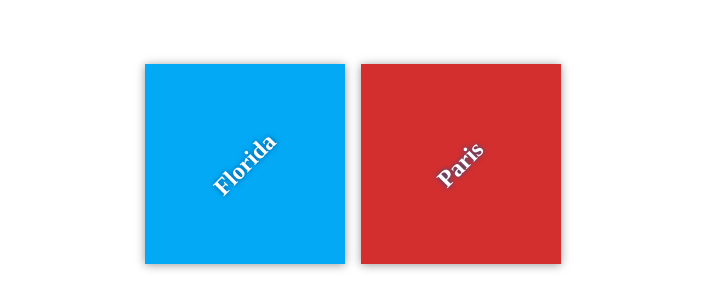
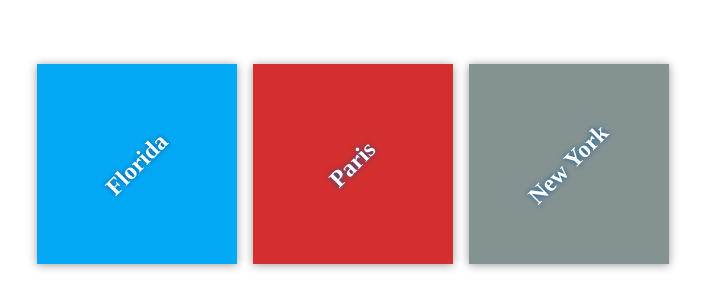
Before and after one commit to afouadaly/my-travel-plans, a plain HTML site: page index.html in a window 1280 px wide. Shown: the part 236-544 px from the top of the page, without its empty margins (287-992 px from the left). Drawn offline with Linux system fonts and the light colour scheme.

Commit message:
Add new destination

```diff
--- a/css/app.css
+++ b/css/app.css
@@ -58,3 +58,7 @@ h2 {
 #paris {
     background-color: #d32f2f;
 }
+
+#ny {
+  background-color: #849291;
+}
--- a/index.html
+++ b/index.html
@@ -17,6 +17,10 @@
             <div class="destination" id="paris">
                 <h2>Paris</h2>
             </div>
+
+            <div class="destination" id="ny">
+                <h2>New York</h2>
+            </div>
         </div>
     </div>
 
```
